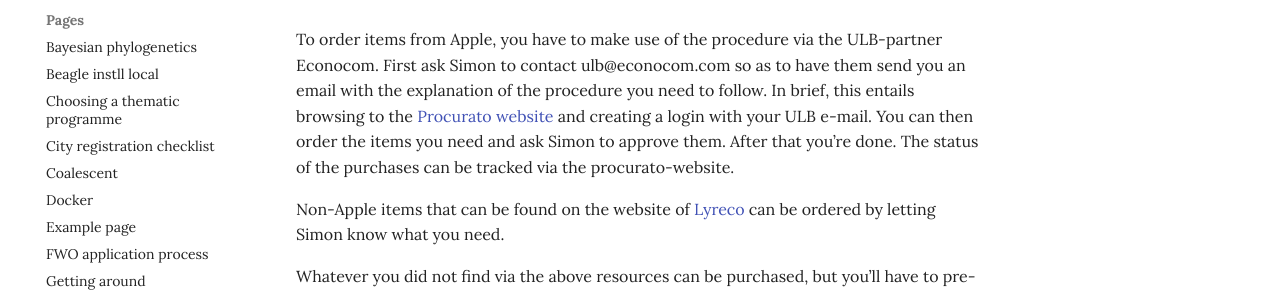
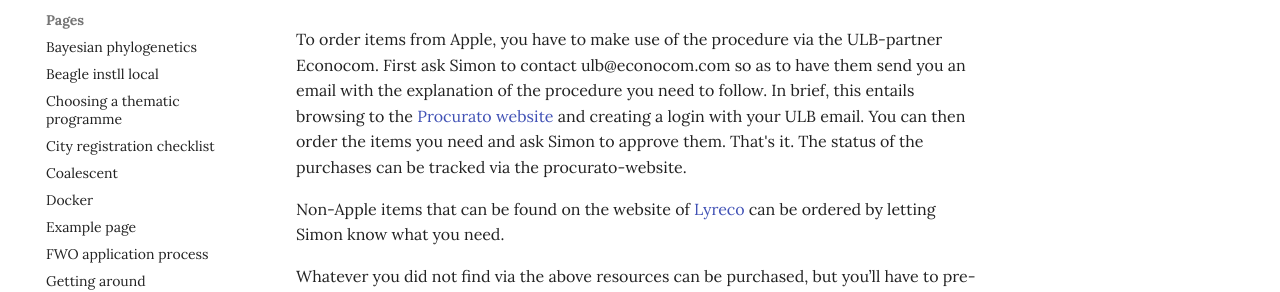
Before and after one commit to bramvrancken/SpELL-ULB.github.io, an MkDocs documentation site: the page built from docs/ordering-office-supplies.md, in a window 1280 px wide. Shown: the part 351-643 px from the top of the page. Built offline with MkDocs 1.6.1 and Material for MkDocs 9.7.7, drawn with Linux system fonts in a browser that asks for light colours; nearby versions of some CDN libraries; comment, search, counter and statistics services are not loaded.

Commit message:
update explanation

```diff
--- a/docs/ordering-office-supplies.md
+++ b/docs/ordering-office-supplies.md
@@ -5,7 +5,7 @@
 
 # Ordering office supplies (__laptop, external hard drive, ...__)
 
-To order items from Apple, you have to make use of the procedure via the ULB-partner Econocom. First ask Simon to contact ulb@econocom.com so as to have them send you an email with the explanation of the procedure you need to follow. In brief, this entails browsing to the [Procurato website](https://education.procurato.store/ulb) and creating a login with your ULB e-mail. You can then order the items you need and ask Simon to approve them. After that you’re done. The status of the purchases can be tracked via the procurato-website.
+To order items from Apple, you have to make use of the procedure via the ULB-partner Econocom. First ask Simon to contact ulb@econocom.com so as to have them send you an email with the explanation of the procedure you need to follow. In brief, this entails browsing to the [Procurato website](https://education.procurato.store/ulb) and creating a login with your ULB email. You can then order the items you need and ask Simon to approve them. That's it. The status of the purchases can be tracked via the procurato-website.
 
 Non-Apple items that can be found on the website of [Lyreco](https://www.lyreco.com/webshop/FRBE) can be ordered by letting Simon know what you need.
 
```
